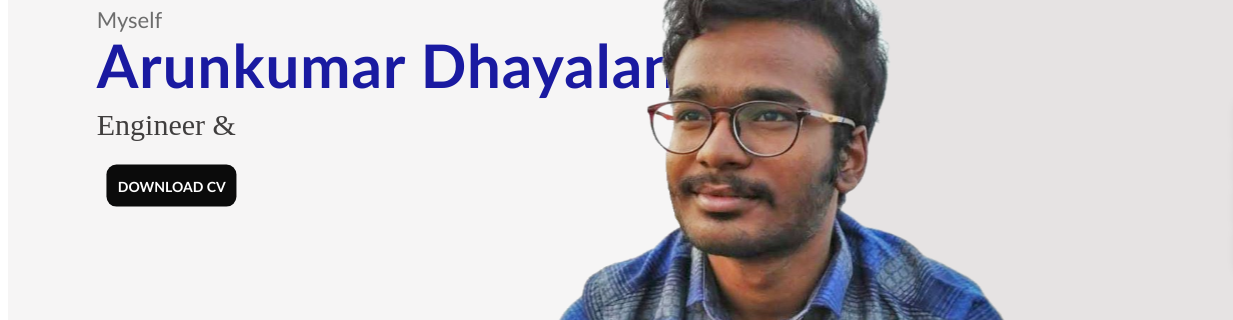
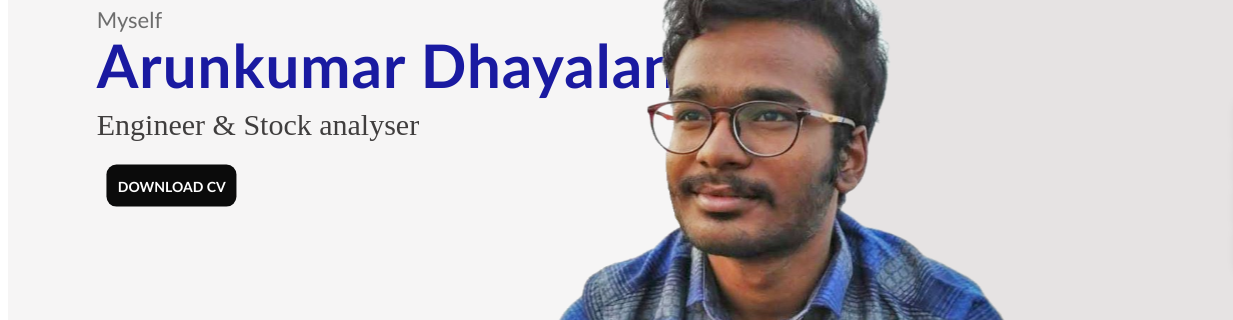
Before and after one commit to arunspectator/arunspectator.github.io, a plain HTML site: page index.html in a window 1280 px wide. Shown: the part 278-598 px from the top of the page, 0-1233 px from the left. Drawn offline with Linux system fonts and the light colour scheme; a web font is replaced by a local one.

Commit message:
designitoin

```diff
--- a/index.html
+++ b/index.html
@@ -28,7 +28,7 @@
 		<div class="textcontainer">
 			<p>Myself</p>
 			<p>Arunkumar Dhayalan</p>
-			<p>Engineer &</p>
+			<p>Engineer & Stock analyser</p>
 			<a href="resume.pdf" download><button class="down-cv">DOWNLOAD CV</button> </a>
 		</div>
 		<!--model-->
```
